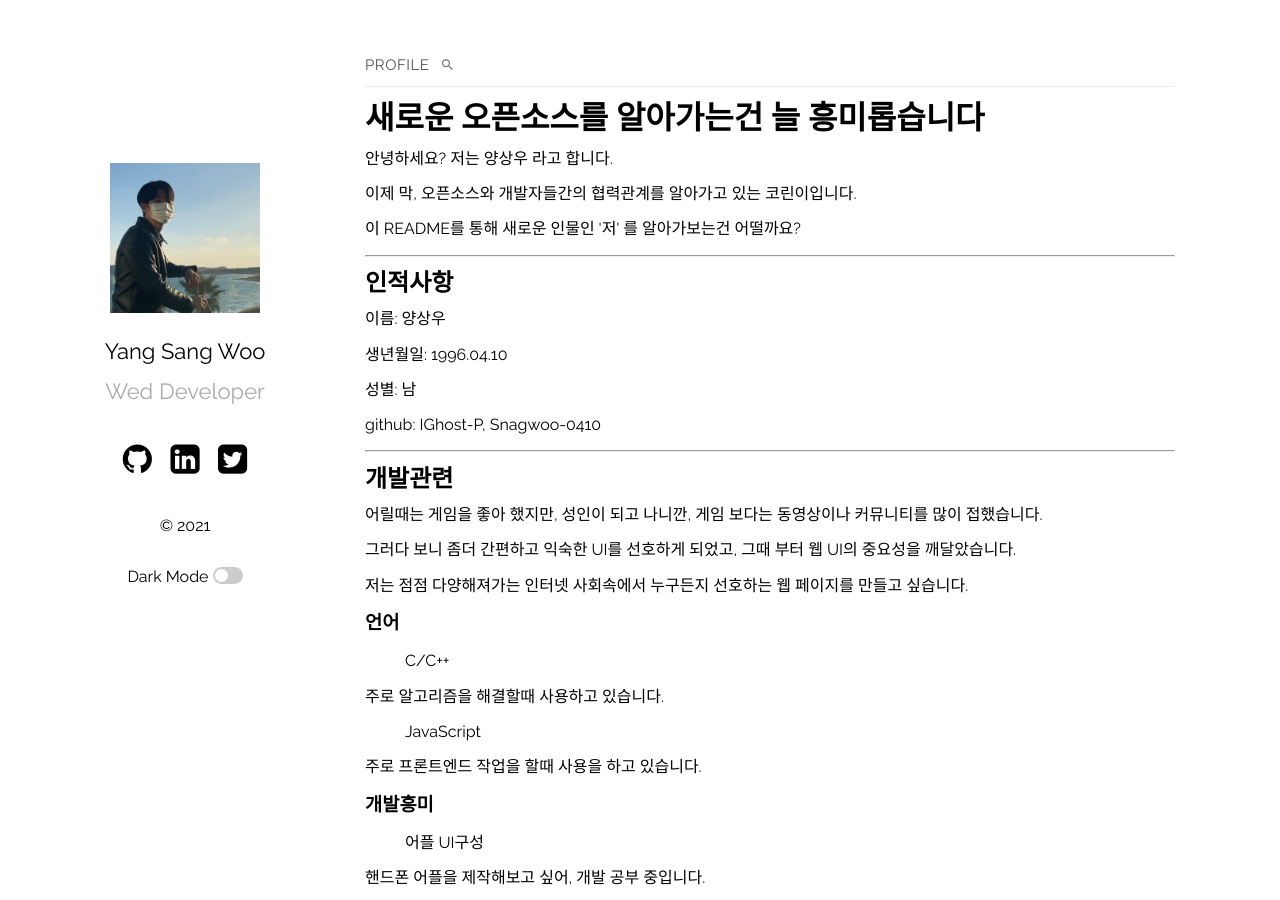
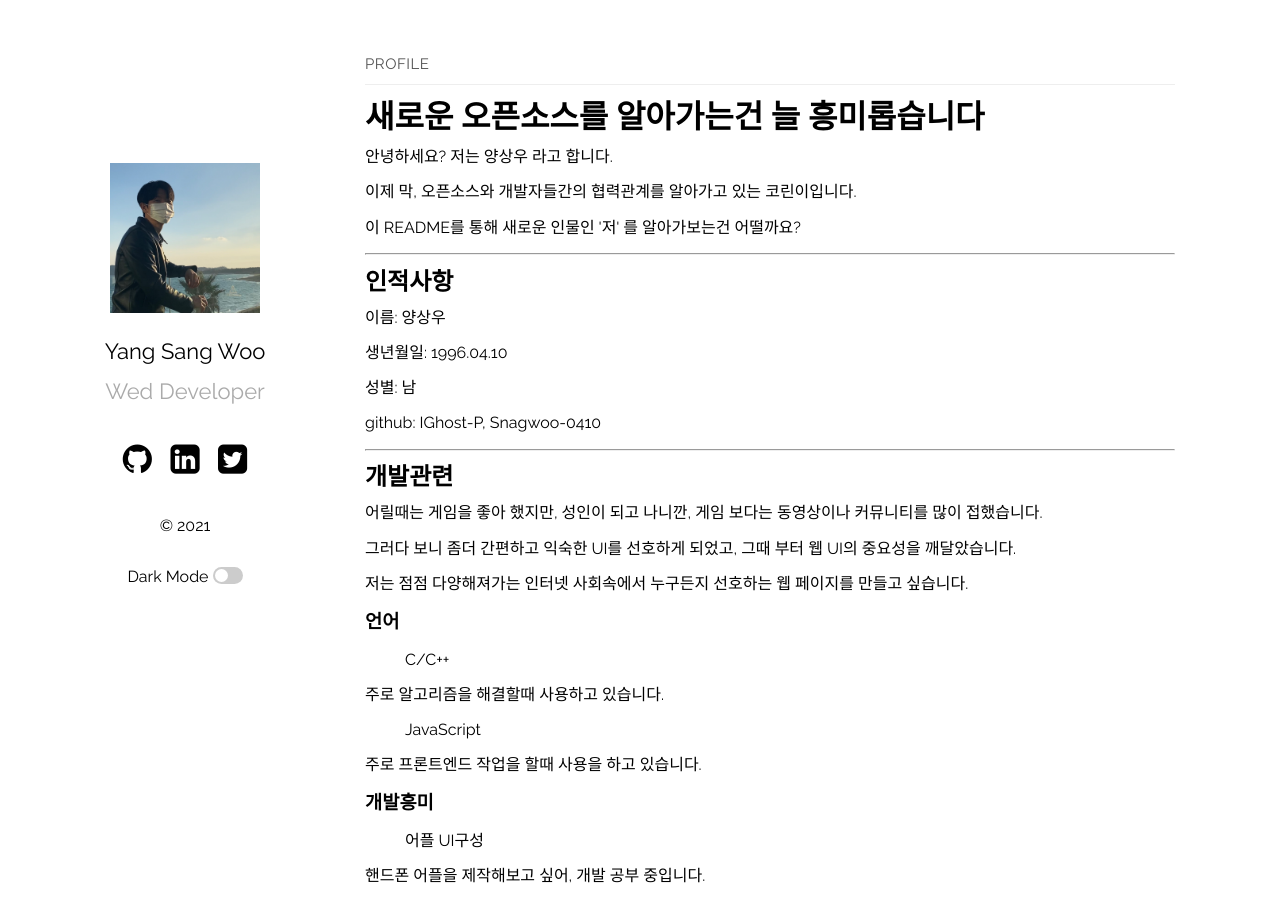
Before and after one commit to IGhost-P/profile.github.io, a Jekyll site: the page built from index.md, in a window 1280 px wide and 900 px high. Built offline with Jekyll 4.4.1, drawn with Linux system fonts in a browser that asks for light colours.

Commit message:
검색 바 삭제

```diff
--- a/_layouts/home.html
+++ b/_layouts/home.html
@@ -12,7 +12,7 @@ layout: default
 <ul class="posts">
   <li class="posts-labelgroup" id="posts-labelgroup">
     <h1 id="posts-label">profile</h1>
-    {% if site.plainwhite.search %}
+    <!-- {% if site.plainwhite.search %}
     <div class="search-container">
       <div class="search-section">
         <i class="icon-search"></i>
@@ -20,7 +20,7 @@ layout: default
       </div>
       <div class="search-results" id="search-results" data-placeholder="No Results" style="display: none;"></div>
     </div>
-    {% endif %}
+    {% endif %} -->
   </li>
 
   {%- for post in site.posts -%}
```
Also changed, not shown: 2 other files.
